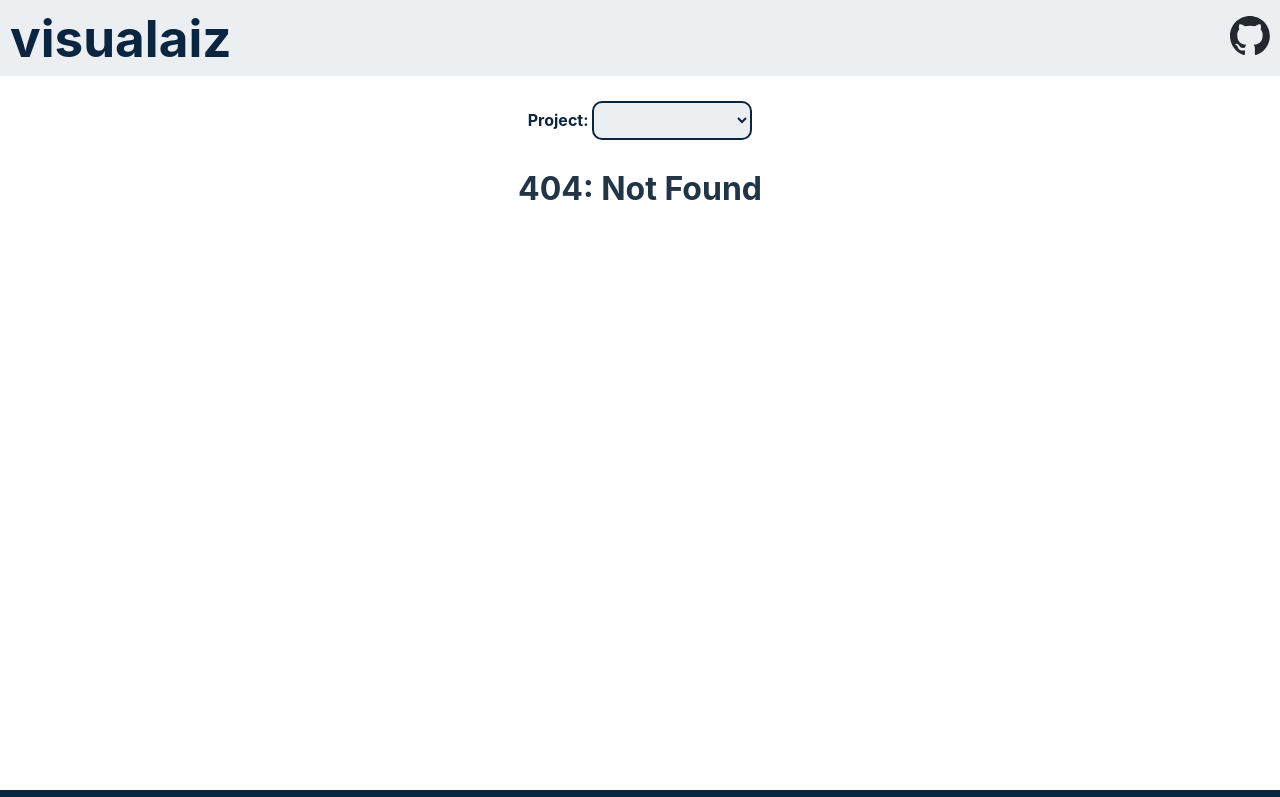
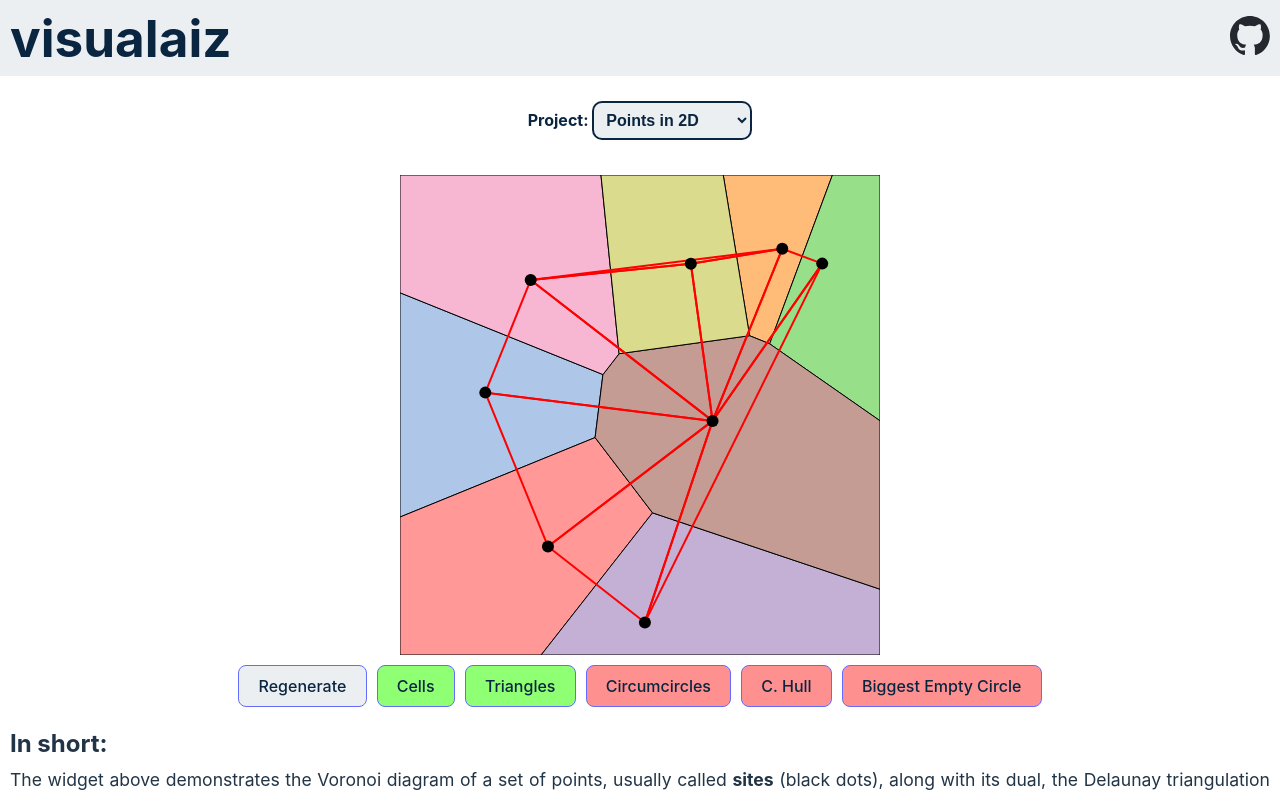
Before and after one commit to Raynesz/visualaiz, a SvelteKit app: page /points2D in a window 1280 px wide. Before the commit this address had no page. Shown: the top 797 px of the page. Built offline with nearby package versions, Linux system fonts and the light colour scheme.

Commit message:
some cleanup

```diff
--- a/src/routes/+layout.js
+++ /dev/null
@@ -1,4 +0,0 @@
-//export const prerender = true; // Enable static generation globally
-//export const ssr = false; // Disable server-side rendering globally
-//export const csr = true; // Enable client-side rendering globally
-//export const trailingSlash = "never"; // Enforce trailing slashes globally
--- a/src/routes/+layout.svelte
+++ b/src/routes/+layout.svelte
@@ -10,24 +10,15 @@
 
   let { children }: Props = $props();
 
-  console.log("basepath:" + base);
+  let relativePath = $page.url.pathname.startsWith(base) ? $page.url.pathname.slice(base.length) : $page.url.pathname; // Get the project path
 
-  let relativePath = $page.url.pathname.startsWith(base) ? $page.url.pathname.slice(base.length) : $page.url.pathname;
-
-  let selectedOption = $state(relativePath.slice(1));
-
-  console.log("Navigating to: " + `${base}/${selectedOption}`);
-  console.log("basepath:" + base);
-  console.log("relative:" + relativePath);
+  let selectedOption = $state(relativePath.slice(1)); // Remove the leading slash
 
   // Navigate when selectedOption changes
   $effect(() => {
     relativePath = $page.url.pathname.startsWith(base) ? $page.url.pathname.slice(base.length) : $page.url.pathname;
 
     if (relativePath.slice(1) !== selectedOption) {
-      console.log("Navigating to: " + `${base}/${selectedOption}`);
-      console.log("basepath:" + base);
-      console.log("relative:" + relativePath);
       goto(`${base}/${selectedOption}`);
     }
   });
@@ -39,6 +30,7 @@
 
 <header>
   <a href="/{base.slice(1)}" onclick={resetDropdown}><h1 id="logo">visualaiz</h1></a>
+  <!-- We add the slash but also slice it because locally the base path is "" and in production it is "/visualaiz" -->
   <nav>
     <a href="https://github.com/Raynesz/visualaiz" target="_blank" rel="noreferrer">
       <img src="github-mark.svg" alt="GitHub" />
@@ -50,7 +42,7 @@
     Project:
     <select bind:value={selectedOption}>
       <option value="" disabled>Select a project</option>
-      <option value="voronoi">Points in 2D</option>
+      <option value="points2D">Points in 2D</option>
       <option value="convexHull">Convex Hull</option>
       <option value="astar">A* Path Finding</option>
       <option value="counter">Counter</option>
--- a/src/routes/voronoi/+page.svelte
+++ b/src/routes/points2D/+page.svelte
@@ -344,7 +344,7 @@
     });
 
   onMount(() => {
-    document.title = "visualaiz - Voronoi Diagram";
+    document.title = "visualaiz - Points in 2D";
     initializeCanvas();
     generateRandomPoints();
   });
--- a/svelte.config.js
+++ b/svelte.config.js
@@ -15,7 +15,7 @@ const config = {
       // Options for static adapter
       pages: "build", // Directory for built files
       assets: "build", // Directory for assets
-      fallback: "404.html", // Set to 'index.html' for SPA fallback
+      fallback: "404.html", // GitHub Pages requires 404.html as the fallback
       precompress: false, // Enable gzip/brotli compression if needed
       prerender: true, // Enable static generation
       ssr: false, // Disable server-side rendering
@@ -23,8 +23,8 @@ const config = {
       trailingSlash: "ignore",
     }),
     paths: {
-			base: process.env.BASE_PATH || '',
-		}
+      base: process.env.BASE_PATH || "",
+    },
   },
 };
 
```
